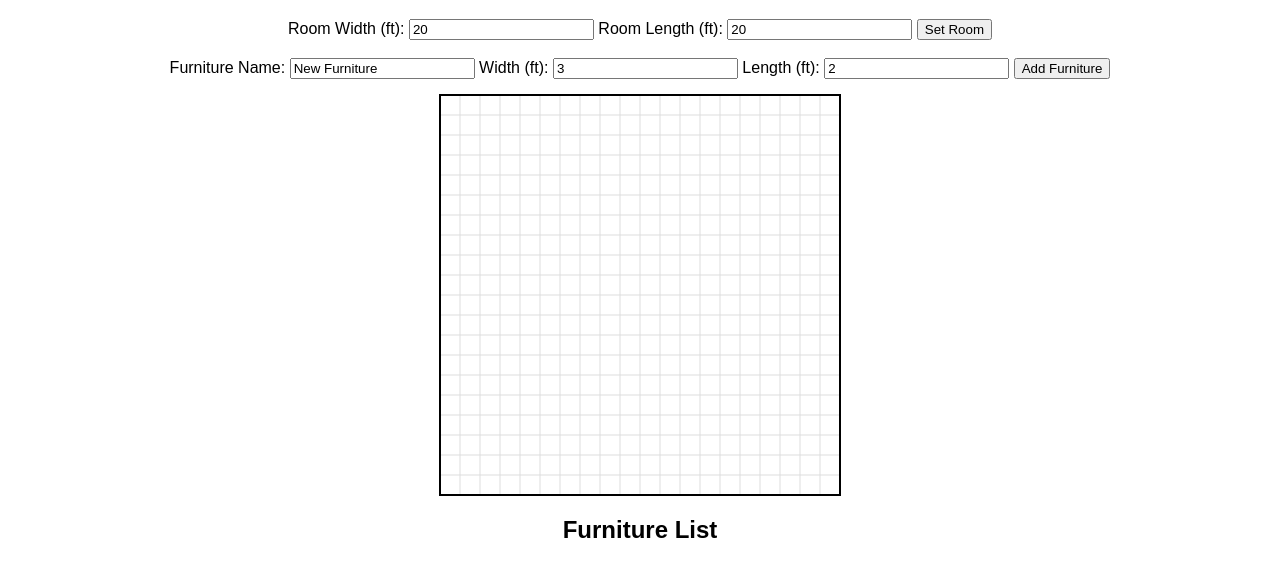
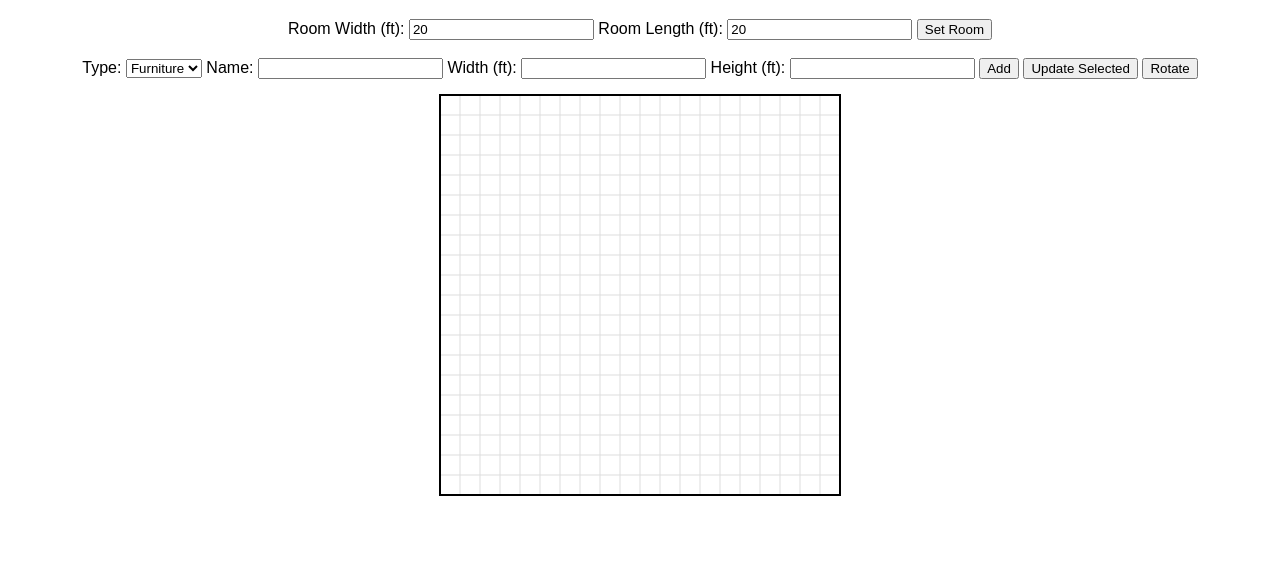
Before and after one commit to Reaganhoo/room-planner, a plain HTML site: page index.html in a window 1280 px wide. Shown: the part 61-638 px from the top of the page. Drawn offline with Linux system fonts and the light colour scheme.

Commit message:
Update index.html

```diff
--- a/index.html
+++ b/index.html
@@ -13,17 +13,27 @@
     <label>Room Length (ft): <input type="number" id="roomLength" value="20"></label>
     <button onclick="updateRoom()">Set Room</button>
     <br><br>
-    <label>Furniture Name: <input type="text" id="furnitureName" value="New Furniture"></label>
-    <label>Width (ft): <input type="number" id="furnitureWidth" value="3"></label>
-    <label>Length (ft): <input type="number" id="furnitureLength" value="2"></label>
-    <button onclick="addFurniture()">Add Furniture</button>
+
+    <label>Type:
+      <select id="objectType" onchange="setDefaults()">
+        <option value="furniture">Furniture</option>
+        <option value="window">Window</option>
+        <option value="door">Door</option>
+        <option value="plug">Plug</option>
+      </select>
+    </label>
+
+    <label>Name: <input type="text" id="objectName"></label>
+    <label>Width (ft): <input type="number" id="objectWidth"></label>
+    <label>Height (ft): <input type="number" id="objectHeight"></label>
+
+    <button onclick="addObject()">Add</button>
+    <button onclick="updateObject()">Update Selected</button>
+    <button onclick="rotate()">Rotate</button>
   </div>
 
   <canvas id="gridCanvas"></canvas>
 
-  <h2>Furniture List</h2>
-  <div id="furnitureList"></div>
-
   <script src="script.js"></script>
 </body>
 </html>
```
